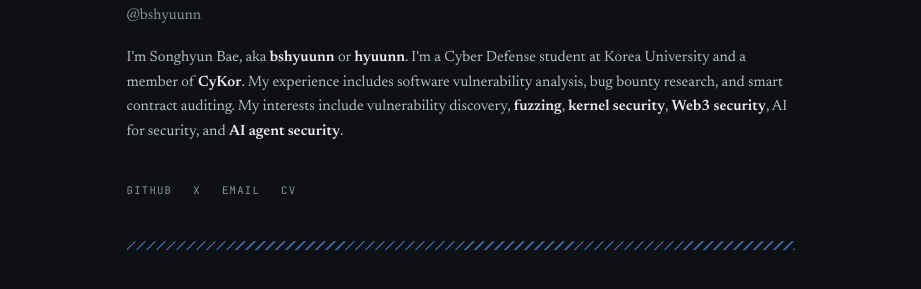
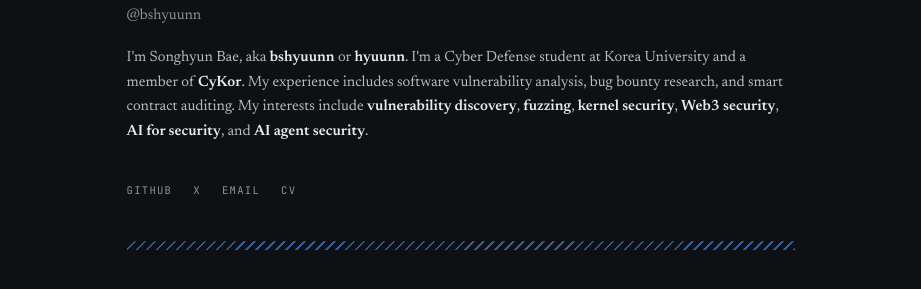
Before and after one commit to bshyuunn/bshyuunn.github.io, a Jekyll site: the page built from index.md, in a window 1280 px wide and 900 px high. Shown: the part 215-504 px from the top of the window, without its empty margins (179-1100 px from the left). Built offline with Jekyll 4.4.1, drawn with Linux system fonts in a browser that asks for light colours; some web fonts are replaced.

Commit message:
Highlight all interest keywords in intro

```diff
--- a/index.md
+++ b/index.md
@@ -2,4 +2,4 @@
 layout: about
 nav: about
 ---
-<p class="intro">I'm Songhyun Bae, aka <span class="hi">bshyuunn</span> or <span class="hi">hyuunn</span>. I'm a Cyber Defense student at Korea University and a member of <span class="hi">CyKor</span>. My experience includes software vulnerability analysis, bug bounty research, and smart contract auditing. My interests include vulnerability discovery, <span class="hi">fuzzing</span>, <span class="hi">kernel security</span>, <span class="hi">Web3 security</span>, AI for security, and <span class="hi">AI agent security</span>.</p>
+<p class="intro">I'm Songhyun Bae, aka <span class="hi">bshyuunn</span> or <span class="hi">hyuunn</span>. I'm a Cyber Defense student at Korea University and a member of <span class="hi">CyKor</span>. My experience includes software vulnerability analysis, bug bounty research, and smart contract auditing. My interests include <span class="hi">vulnerability discovery</span>, <span class="hi">fuzzing</span>, <span class="hi">kernel security</span>, <span class="hi">Web3 security</span>, <span class="hi">AI for security</span>, and <span class="hi">AI agent security</span>.</p>
```
